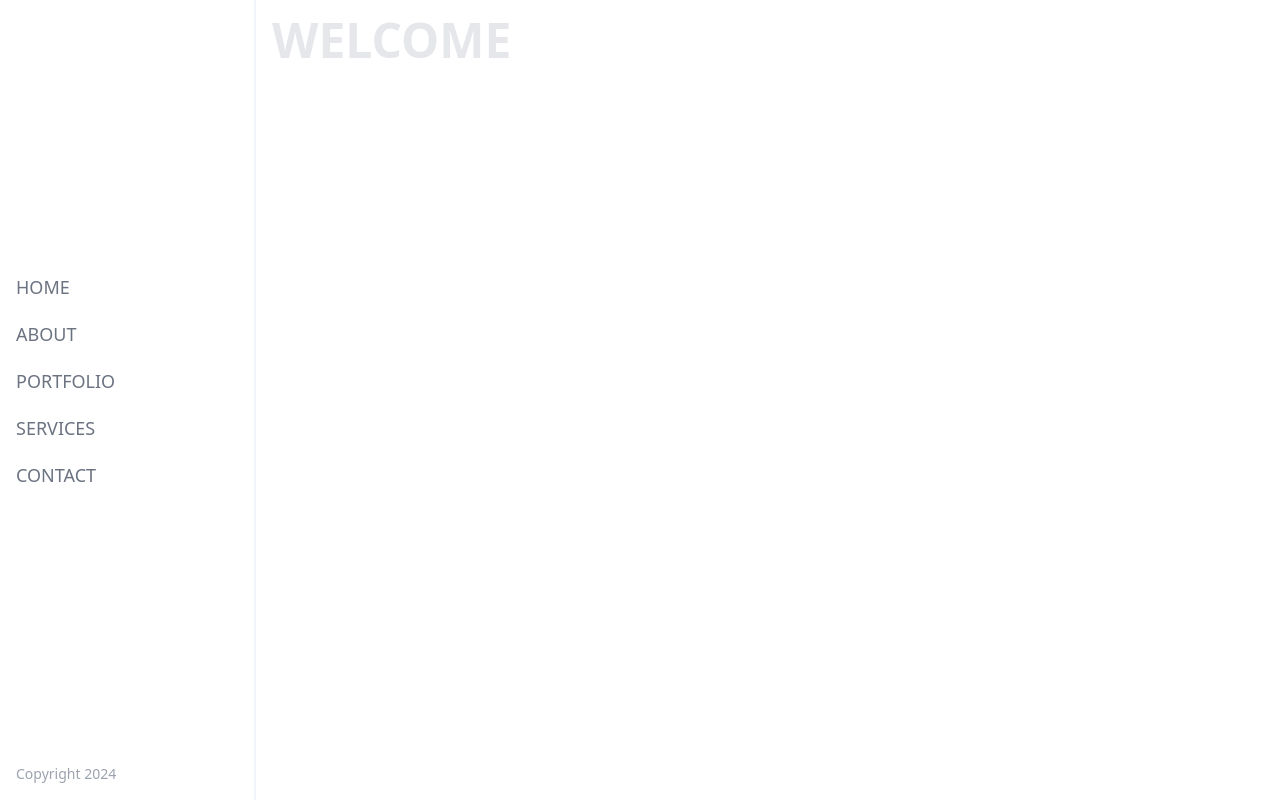
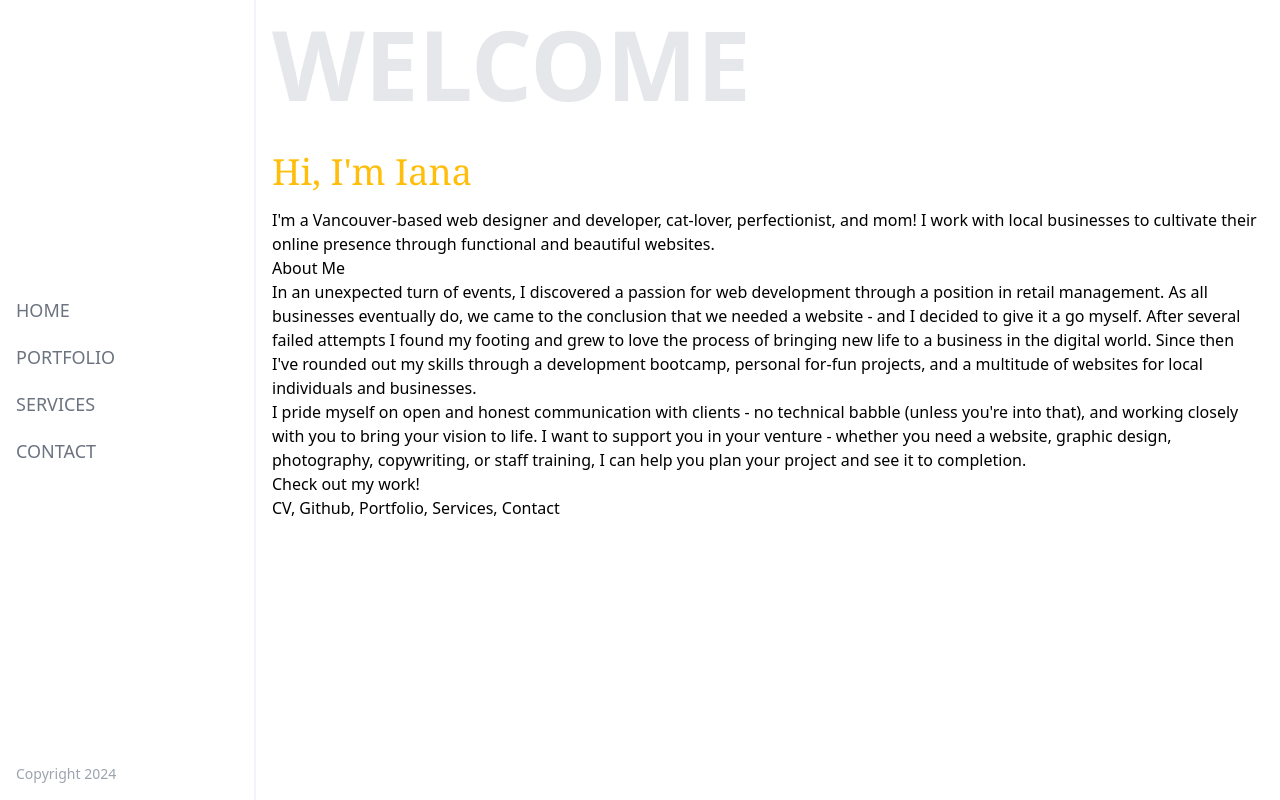
Before and after one commit to ianam/portfolio, a Next.js app: page /home in a window 1280 px wide. Built offline with nearby package versions, Linux system fonts and the light colour scheme.

Commit message:
Add bio & remove About page

```diff
--- a/components/Header.js
+++ b/components/Header.js
@@ -7,7 +7,6 @@ const Header = () => {
             <nav className="border-r-2 border-slate-100 min-h-full w-64 p-4 flex flex-col items-start justify-between">
             <div className="flex flex-col justify-center grow">
                 <Link href="/home" className="text-lg uppercase text-gray-500 mb-4 link-underline link-yellow">Home</Link>
-                <Link href="/about" className="text-lg uppercase text-gray-500 mb-4 link-underline link-orange">About</Link>
                 <Link href="/portfolio" className="text-lg uppercase text-gray-500 mb-4 link-underline link-pink">Portfolio</Link>
                 <Link href="/services" className="text-lg uppercase text-gray-500 mb-4 link-underline link-purple">Services</Link>
                 <Link href="/contact" className="text-lg uppercase text-gray-500 mb-4 link-underline link-blue">Contact</Link>
--- a/pages/about.js
+++ /dev/null
@@ -1,14 +0,0 @@
-import Header from '../components/Header';
-
-const About = () => {
-    return (
-        <div className="flex">
-            <Header />
-            <div className="bg-gray-100 p-4 w-screen">
-                <h1 className="text-2xl font-bold text-gray-800">About Page</h1>
-            </div>
-        </div>
-    );
-}
-
-export default About;
--- a/pages/home.js
+++ b/pages/home.js
@@ -5,7 +5,18 @@ const Home = () => {
         <div className="flex">
             <Header />
             <div className="p-4 w-screen">
-                <h1 className="text-5xl uppercase font-bold text-gray-200">Welcome</h1>
+                <h1 className="text-8xl uppercase font-bold text-gray-200">Welcome</h1>
+                <section className="pt-10">
+                    <h2 className="text-4xl font-serif mb-4 text-[#ffbe0b]">Hi, I'm Iana</h2>
+                    <p>I'm a Vancouver-based web designer and developer, cat-lover, perfectionist, and mom! I work with local businesses to cultivate their online presence through functional and beautiful websites.</p>
+                    <h2>About Me</h2>
+                    <p>In an unexpected turn of events, I discovered a passion for web development through a position in retail management. As all businesses eventually do, we came to the conclusion that we needed a website - and I decided to give it a go myself. After several failed attempts I found my footing and grew to love the process of bringing new life to a business in the digital world. Since then I've rounded out my skills through a development bootcamp, personal for-fun projects, and a multitude of websites for local individuals and businesses.</p>
+                    <p>I pride myself on open and honest communication with clients - no technical babble (unless you're into that), and working closely with you to bring your vision to life. I want to support you in your venture - whether you need a website, graphic design, photography, copywriting, or staff training, I can help you plan your project and see it to completion.</p>
+                </section>
+                <section>
+                    <h3>Check out my work!</h3>
+                    <p>CV, Github, Portfolio, Services, Contact</p>
+                </section>
             </div>
         </div>
     );
```
